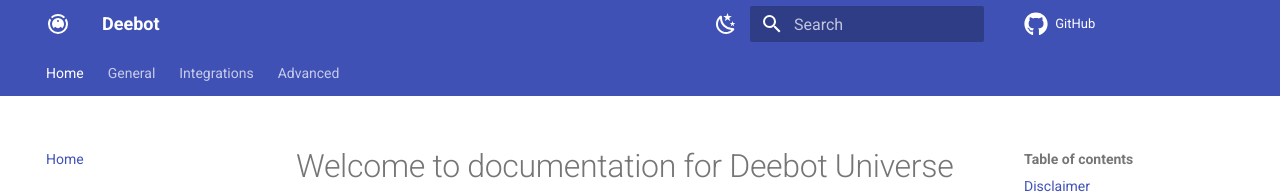
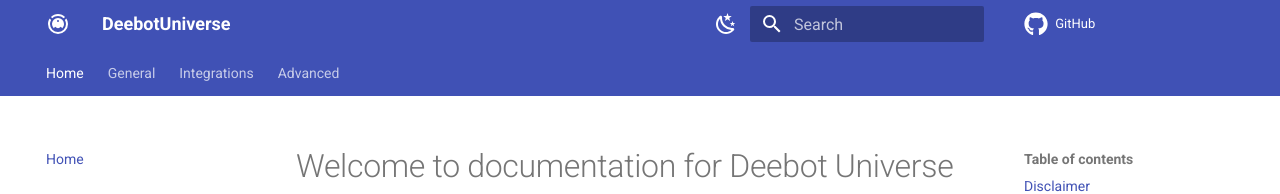
Before and after one commit to DeebotUniverse/docs, an MkDocs documentation site: the page built from docs/index.md, in a window 1280 px wide. Shown: the top 194 px of the page. Built offline with MkDocs 1.6.1 and Material for MkDocs 9.7.7, drawn with Linux system fonts in a browser that asks for light colours; comment, search, counter and statistics services are not loaded.

Commit message:
Change site_name to DeebotUniverse

```diff
--- a/mkdocs.yml
+++ b/mkdocs.yml
@@ -1,4 +1,4 @@
-site_name: Deebot
+site_name: DeebotUniverse
 site_description: Docs for Open Source projects related to Deebot devices from Ecovacs - but we are in no way affiliated with ECOVACS Robotics (ECOVACS)
 
 repo_url: https://github.com/DeebotUniverse/docs
```
